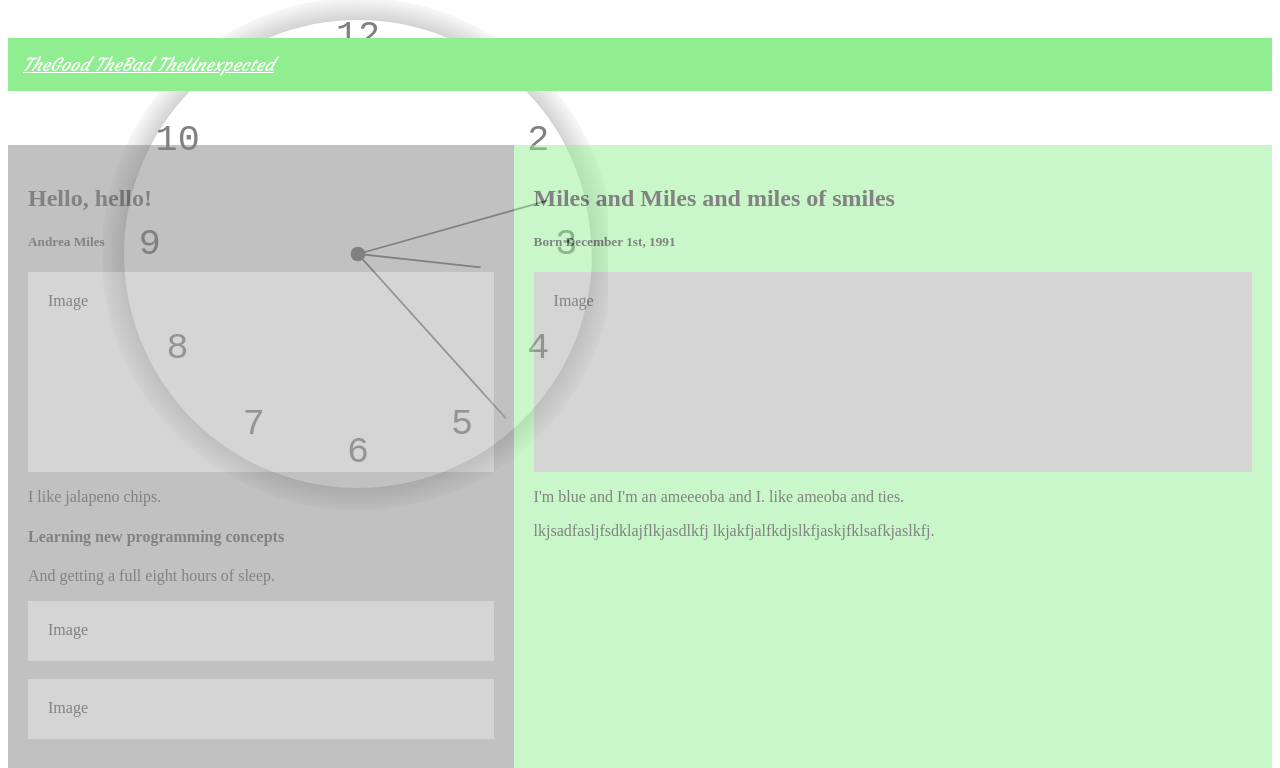
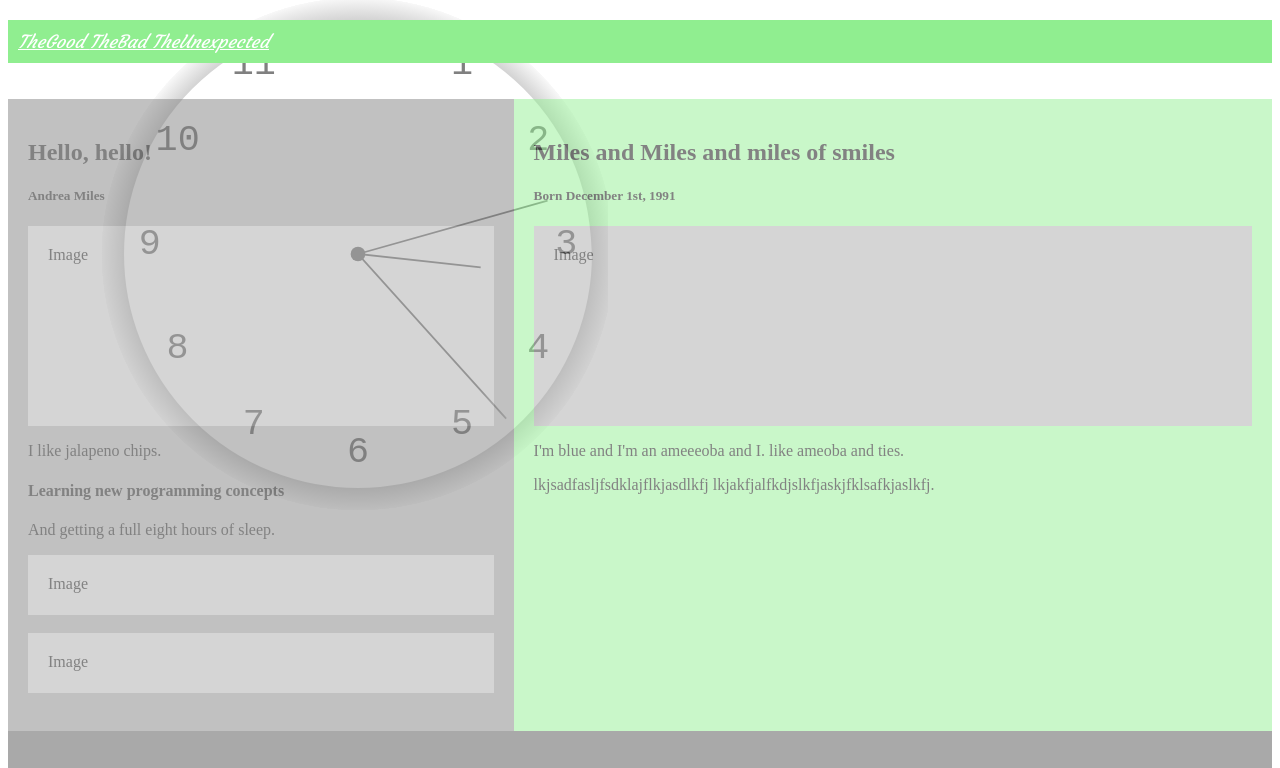
Before and after one commit to milesforsmiles/ASandboxForAndrea, a plain HTML site: page index.html in a window 1280 px wide. Shown: the part 96-864 px from the top of the page. Drawn offline with Linux system fonts and the light colour scheme.

Commit message:
adjust size again

```diff
--- a/style.css
+++ b/style.css
@@ -24,8 +24,8 @@ html {
 
 .navbar {
   width: 100%;
-  padding: 15px;
-  border: 10px;
+  padding: 10px;
+  border: 5px;
   overflow: hidden;
   display: block;
   background-color: lightgreen;
```
Also changed, not shown: index.html (+0 -2 lines).
